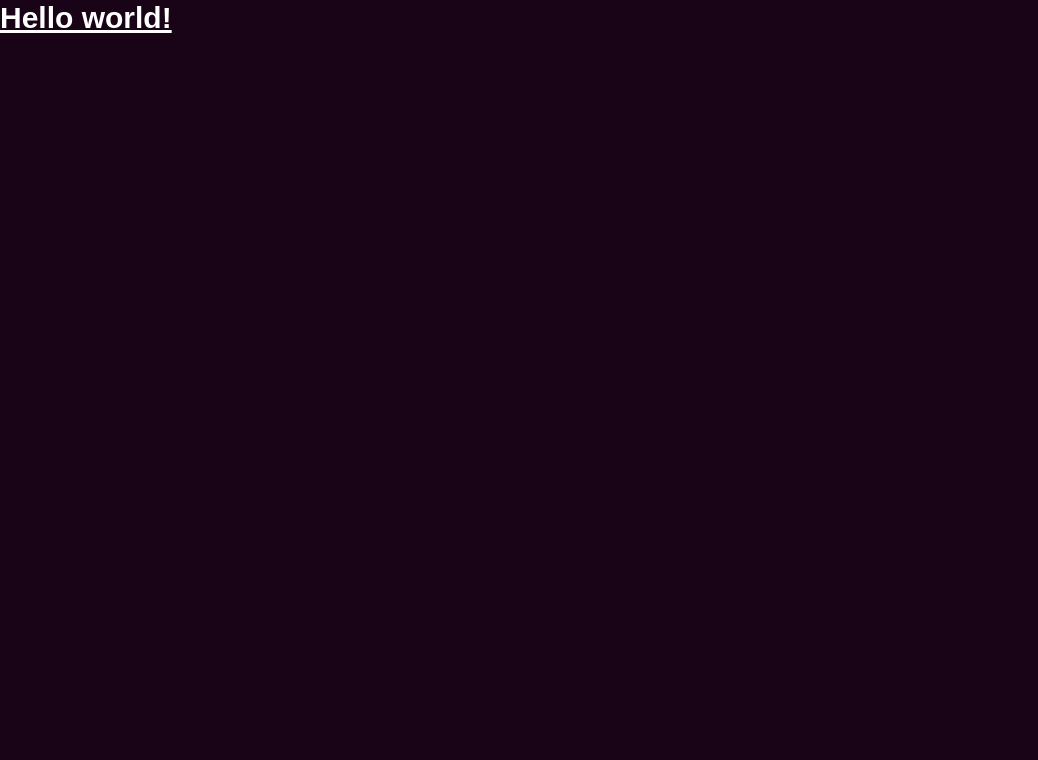
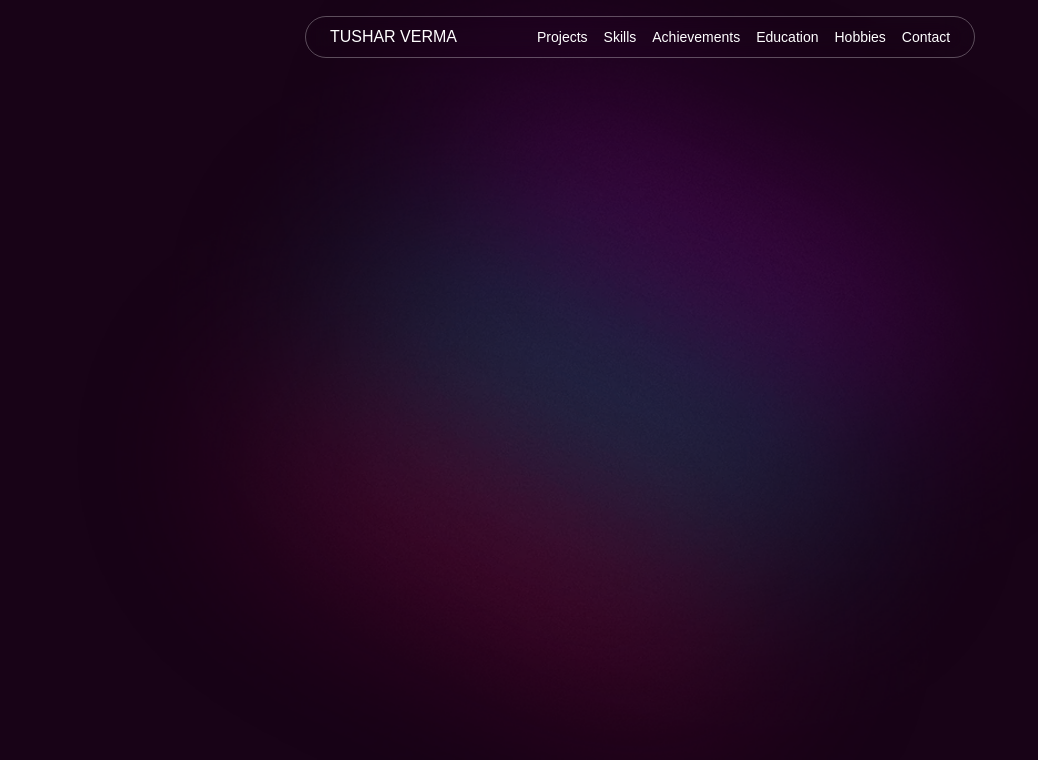
Before and after one commit to gitboytushar/PortfolioWithReactJS, a React (Vite) app: page / in a window 1280 px wide. Shown: the top 760 px of the page, without its empty margins (0-1038 px from the left). Built offline with nearby package versions, Linux system fonts and the light colour scheme; a web font is replaced by a local one.

Commit message:
navbar component build complete

```diff
--- a/package.json
+++ b/package.json
@@ -10,6 +10,7 @@
     "preview": "vite preview"
   },
   "dependencies": {
+    "@remixicon/react": "^4.3.0",
     "gsap": "^3.12.5",
     "react": "^18.3.1",
     "react-dom": "^18.3.1"
--- a/src/App.jsx
+++ b/src/App.jsx
@@ -1,12 +1,14 @@
 import React from 'react'
+import Navbar from './components/Navbar'
 
 const App = () => {
   return (
-    <div>
-      <h1 className="text-3xl font-bold underline">
-        Hello world!
-      </h1>
-    </div>
+    <main className='mx-auto max-w-7xl overflow-x-hidden antialiased'>
+      <div className='bg-image fixed inset-0 bg-cover bg-fixed bg-center'></div>
+      <div className='relative z-10'>
+        <Navbar />
+      </div>
+    </main>
   )
 }
 
--- /dev/null
+++ b/src/components/Navbar.jsx
@@ -0,0 +1,102 @@
+import { RiCloseLine, RiMenu3Line } from '@remixicon/react'
+import { useState } from 'react'
+import { NAVIGATION_LINKS } from '../constants/index'
+
+const Navbar = () => {
+  const [isMobileMenuOpen, setIsMobileMenuOpen] = useState(false)
+
+  const toggleMobileMenu = () => {
+    setIsMobileMenuOpen(!isMobileMenuOpen)
+  }
+
+  const handleLinkClick = (e, href) => {
+    e.preventDefault()
+
+    const targetElement = document.querySelector(href)
+    if (targetElement) {
+      const offset = -85
+      const elementPosition = targetElement.getBoundingClientRect().top
+      const offsetPosition = elementPosition + window.scrollY + offset
+
+      window.scrollTo({
+        top: offsetPosition,
+        behavior: 'smooth'
+      })
+    }
+    setIsMobileMenuOpen(false)
+  }
+
+  return (
+    <div>
+      <nav className='fixed left-0 right-0 z-50 lg:top-4'>
+        {/* Desktop Menu */}
+        <div className='mx-auto hidden w-fit px-6 items-center justify-center rounded-full border border-white/30 py-2 backdrop-blur-lg lg:flex'>
+          <div className='flex items-center justify-between gap-20'>
+            <div>
+              <a href='/'>
+                <span className='uppercase'>Tushar Verma</span>
+              </a>
+            </div>
+            <div>
+              <ul className='flex items-center gap-4'>
+                {NAVIGATION_LINKS.map((item, index) => (
+                  <li key={index}>
+                    <a
+                      className='text-sm hover:text-stone-300'
+                      href={item.href}
+                      onClick={e => handleLinkClick(e, item.href)}
+                    >
+                      {item.label}
+                    </a>
+                  </li>
+                ))}
+              </ul>
+            </div>
+          </div>
+        </div>
+
+        {/* Mobile Menu */}
+        <div className='py-2 backdrop-blur-md lg:hidden'>
+          <div className='flex items-center justify-between px-2'>
+            <div>
+              <a href='#'>
+                <span className='uppercase'>Tushar Verma</span>
+              </a>
+            </div>
+            <div className='flex items-center'>
+              <button
+                className='focus:outline-none lg:hidden'
+                onClick={toggleMobileMenu}
+                aria-label={isMobileMenuOpen ? 'Close Menu' : 'Open Menu'}
+              >
+                {isMobileMenuOpen ? (
+                  <RiCloseLine className='m-1 h-6 w-5' />
+                ) : (
+                  <RiMenu3Line className='m-1 h-6 w-5' />
+                )}
+              </button>
+            </div>
+          </div>
+          {/* menu options */}
+          {isMobileMenuOpen && (
+            <ul className='my-4 mx-4 flex flex-col gap-6 backdrop-blur-md'>
+              {NAVIGATION_LINKS.map((item, index) => (
+                <li key={index}>
+                  <a
+                    href={item.href}
+                    className='block w-full text-lg'
+                    onClick={e => handleLinkClick(e, item.href)}
+                  >
+                    {item.label}
+                  </a>
+                </li>
+              ))}
+            </ul>
+          )}
+        </div>
+      </nav>
+    </div>
+  )
+}
+
+export default Navbar
--- a/src/constants/index.jsx
+++ b/src/constants/index.jsx
@@ -1,197 +1,199 @@
-import project1 from "../assets/project1.webp";
-import project2 from "../assets/project2.webp";
-import project3 from "../assets/project3.webp";
-import project4 from "../assets/project4.webp";
-import project5 from "../assets/project5.webp";
-import project6 from "../assets/project6.webp";
-import personImage from "../assets/testimonial.webp";
+import project1 from '../assets/project1.webp'
+import project2 from '../assets/project2.webp'
+import project3 from '../assets/project3.webp'
+import project4 from '../assets/project4.webp'
+import project5 from '../assets/project5.webp'
+import project6 from '../assets/project6.webp'
+import personImage from '../assets/testimonial.webp'
 
 import {
   RiHtml5Line,
   RiCss3Line,
   RiJavascriptLine,
   RiReactjsLine,
-  RiNodeTree,
-} from "@remixicon/react";
+  RiNodeTree
+} from '@remixicon/react'
 import {
   RiDatabaseLine,
   RiCodeSSlashLine,
-  RiGitBranchLine,
-} from "@remixicon/react";
+  RiGitBranchLine
+} from '@remixicon/react'
 
 export const NAVIGATION_LINKS = [
-  { label: "Projects", href: "#projects" },
-  { label: "Skills", href: "#skills" },
-  { label: "Work Experience", href: "#work" },
-  { label: "Education", href: "#education" },
-  { label: "Contact", href: "#contact" },
-];
+  { label: 'Projects', href: '#projects' },
+  { label: 'Skills', href: '#skills' },
+  // { label: "Work Experience", href: "#work" },
+  { label: 'Achievements', href: '#achievements' },
+  { label: 'Education', href: '#education' },
+  { label: 'Hobbies', href: '#hobbies' },
+  { label: 'Contact', href: '#contact' }
+]
 
 export const PROFILE = {
-  name: "David Stones",
-  role: "Full Stack Developer",
+  name: 'David Stones',
+  role: 'Full Stack Developer',
   subheading:
-    "With 10 years of full-stack development experience, I build efficient, scalable web applications. Not on the job hunt, but always curious about interesting projects.",
-};
+    'With 10 years of full-stack development experience, I build efficient, scalable web applications. Not on the job hunt, but always curious about interesting projects.'
+}
 
 export const PROJECTS = [
   {
     id: 1,
-    title: "E-commerce Website",
+    title: 'E-commerce Website',
     description:
-      "A full-featured e-commerce website built with React and Node.js. It includes user authentication, product management, and an integrated payment gateway.",
-    techStack: ["React", "Node.js", "Express", "MongoDB"],
+      'A full-featured e-commerce website built with React and Node.js. It includes user authentication, product management, and an integrated payment gateway.',
+    techStack: ['React', 'Node.js', 'Express', 'MongoDB'],
     imgSrc: project1,
-    link: "https://example-ecommerce.com",
+    link: 'https://example-ecommerce.com'
   },
   {
     id: 2,
-    title: "Social Media App",
+    title: 'Social Media App',
     description:
-      "A real-time social media app with chat, notifications, and a customizable profile page. Built with React, Firebase, and Redux for state management.",
-    techStack: ["React", "Firebase", "Redux"],
+      'A real-time social media app with chat, notifications, and a customizable profile page. Built with React, Firebase, and Redux for state management.',
+    techStack: ['React', 'Firebase', 'Redux'],
     imgSrc: project2,
-    link: "https://example-socialapp.com",
+    link: 'https://example-socialapp.com'
   },
   {
     id: 3,
-    title: "Portfolio Website",
+    title: 'Portfolio Website',
     description:
-      "A personal portfolio website showcasing projects and skills. Fully responsive and optimized for performance.",
-    techStack: ["Next.js", "Tailwind CSS"],
+      'A personal portfolio website showcasing projects and skills. Fully responsive and optimized for performance.',
+    techStack: ['Next.js', 'Tailwind CSS'],
     imgSrc: project3,
-    link: "https://myportfolio.com",
+    link: 'https://myportfolio.com'
   },
   {
     id: 4,
-    title: "Blog Platform",
+    title: 'Blog Platform',
     description:
-      "A blogging platform with a content management system, user authentication, and an intuitive editor.",
-    techStack: ["Ruby on Rails", "PostgreSQL", "Tailwind CSS"],
+      'A blogging platform with a content management system, user authentication, and an intuitive editor.',
+    techStack: ['Ruby on Rails', 'PostgreSQL', 'Tailwind CSS'],
     imgSrc: project4,
-    link: "https://example-blogplatform.com",
+    link: 'https://example-blogplatform.com'
   },
   {
     id: 5,
-    title: "Task Management App",
+    title: 'Task Management App',
     description:
-      "A task management tool with user authentication, reminders, and collaboration features.",
-    techStack: ["Angular", "Firebase", "Material UI"],
+      'A task management tool with user authentication, reminders, and collaboration features.',
+    techStack: ['Angular', 'Firebase', 'Material UI'],
     imgSrc: project5,
-    link: "https://example-taskapp.com",
+    link: 'https://example-taskapp.com'
   },
   {
     id: 6,
-    title: "Online Learning Platform",
+    title: 'Online Learning Platform',
     description:
-      "An e-learning platform offering video courses, quizzes, and progress tracking for students.",
-    techStack: ["Vue.js", "Node.js", "MongoDB", "Express"],
+      'An e-learning platform offering video courses, quizzes, and progress tracking for students.',
+    techStack: ['Vue.js', 'Node.js', 'MongoDB', 'Express'],
     imgSrc: project6,
-    link: "https://example-learningplatform.com",
-  },
-];
+    link: 'https://example-learningplatform.com'
+  }
+]
 
 export const SKILLS = [
   {
-    name: "HTML5",
-    icon: <RiHtml5Line className="text-orange-600" />,
+    name: 'HTML5',
+    icon: <RiHtml5Line className='text-orange-600' />
   },
   {
-    name: "CSS3",
-    icon: <RiCss3Line className="text-blue-500" />,
+    name: 'CSS3',
+    icon: <RiCss3Line className='text-blue-500' />
   },
   {
-    name: "JavaScript",
-    icon: <RiJavascriptLine className="text-yellow-500" />,
+    name: 'JavaScript',
+    icon: <RiJavascriptLine className='text-yellow-500' />
   },
   {
-    name: "React",
-    icon: <RiReactjsLine className="text-blue-400" />,
+    name: 'React',
+    icon: <RiReactjsLine className='text-blue-400' />
   },
   {
-    name: "Node.js",
-    icon: <RiNodeTree className="text-green-500" />,
+    name: 'Node.js',
+    icon: <RiNodeTree className='text-green-500' />
   },
   {
-    name: "MongoDB",
-    icon: <RiDatabaseLine className="text-green-600" />,
+    name: 'MongoDB',
+    icon: <RiDatabaseLine className='text-green-600' />
   },
   {
-    name: "Tailwind CSS",
-    icon: <RiCodeSSlashLine className="text-teal-400" />,
+    name: 'Tailwind CSS',
+    icon: <RiCodeSSlashLine className='text-teal-400' />
   },
   {
-    name: "GraphQL",
-    icon: <RiGitBranchLine className="text-pink-400" />,
-  },
-];
+    name: 'GraphQL',
+    icon: <RiGitBranchLine className='text-pink-400' />
+  }
+]
 
 export const EXPERIENCES = [
   {
-    yearRange: "2023 - Present",
-    role: "Senior Full Stack Developer",
-    company: "Google Inc.",
+    yearRange: '2023 - Present',
+    role: 'Senior Full Stack Developer',
+    company: 'Google Inc.',
     description:
-      "Led a team in developing and maintaining web applications using JavaScript, React.js, and Node.js. Implemented RESTful APIs and integrated with MongoDB databases. Collaborated with stakeholders to define project requirements and timelines.",
-    techStack: ["Javascript", "React.js", "Next.js", "MongoDB"],
+      'Led a team in developing and maintaining web applications using JavaScript, React.js, and Node.js. Implemented RESTful APIs and integrated with MongoDB databases. Collaborated with stakeholders to define project requirements and timelines.',
+    techStack: ['Javascript', 'React.js', 'Next.js', 'MongoDB']
   },
   {
-    yearRange: "2022 - 2023",
-    role: "Frontend Developer",
-    company: "Adobe",
+    yearRange: '2022 - 2023',
+    role: 'Frontend Developer',
+    company: 'Adobe',
     description:
-      "Designed and developed user interfaces for web applications using Next.js and React. Worked closely with backend developers to integrate frontend components with Node.js APIs. Implemented responsive designs and optimized frontend performance.",
-    techStack: ["HTML", "CSS", "Vue.js", "MySQL"],
+      'Designed and developed user interfaces for web applications using Next.js and React. Worked closely with backend developers to integrate frontend components with Node.js APIs. Implemented responsive designs and optimized frontend performance.',
+    techStack: ['HTML', 'CSS', 'Vue.js', 'MySQL']
   },
   {
-    yearRange: "2021 - 2022",
-    role: "Full Stack Developer",
-    company: "Facebook",
+    yearRange: '2021 - 2022',
+    role: 'Full Stack Developer',
+    company: 'Facebook',
     description:
-      "Developed and maintained web applications using JavaScript, React.js, and Node.js. Designed and implemented RESTful APIs for data communication. Collaborated with cross-functional teams to deliver high-quality software products on schedule.",
-    techStack: ["Python", "Svelte", "Three.js", "Postgres"],
+      'Developed and maintained web applications using JavaScript, React.js, and Node.js. Designed and implemented RESTful APIs for data communication. Collaborated with cross-functional teams to deliver high-quality software products on schedule.',
+    techStack: ['Python', 'Svelte', 'Three.js', 'Postgres']
   },
   {
-    yearRange: "2020 - 2021",
-    role: "Software Engineer",
-    company: "PayPal",
+    yearRange: '2020 - 2021',
+    role: 'Software Engineer',
+    company: 'PayPal',
     description:
-      "Contributed to the development of web applications using JavaScript, React.js, and Node.js. Managed databases and implemented data storage solutions using MongoDB. Worked closely with product managers to prioritize features and enhancements.",
-    techStack: ["Ruby", "Rails", "PHP", "SQLite"],
-  },
-];
+      'Contributed to the development of web applications using JavaScript, React.js, and Node.js. Managed databases and implemented data storage solutions using MongoDB. Worked closely with product managers to prioritize features and enhancements.',
+    techStack: ['Ruby', 'Rails', 'PHP', 'SQLite']
+  }
+]
 
 export const EDUCATION = [
   {
     id: 1,
-    degree: "Bachelor of Science in Computer Science",
-    institution: "Stanford University",
-    duration: "2012 - 2016",
+    degree: 'Bachelor of Science in Computer Science',
+    institution: 'Stanford University',
+    duration: '2012 - 2016',
     description:
-      "Graduated with honors in Computer Science, focusing on algorithms, data structures, and web development. Completed a capstone project on scalable cloud architectures.",
+      'Graduated with honors in Computer Science, focusing on algorithms, data structures, and web development. Completed a capstone project on scalable cloud architectures.'
   },
   {
     id: 2,
-    degree: "Master of Science in Software Engineering",
-    institution: "MIT",
-    duration: "2016 - 2018",
+    degree: 'Master of Science in Software Engineering',
+    institution: 'MIT',
+    duration: '2016 - 2018',
     description:
-      "Focused on advanced software engineering concepts, system design, and AI technologies. Completed a thesis on machine learning applications in real-time data processing.",
+      'Focused on advanced software engineering concepts, system design, and AI technologies. Completed a thesis on machine learning applications in real-time data processing.'
   },
   {
     id: 3,
-    degree: "Certified React Developer",
-    institution: "Udacity Nanodegree",
-    duration: "2019",
+    degree: 'Certified React Developer',
+    institution: 'Udacity Nanodegree',
+    duration: '2019',
     description:
-      "Earned a certification in advanced React.js development, including hooks, context API, and performance optimization.",
-  },
-];
+      'Earned a certification in advanced React.js development, including hooks, context API, and performance optimization.'
+  }
+]
 
 export const TESTIMONIAL = {
-  name: "Sarah Doe",
-  title: "CEO, TechCorp",
+  name: 'Sarah Doe',
+  title: 'CEO, TechCorp',
   quote:
-    "Working with David was a game-changer. His expertise in full-stack development helped us scale our product with ease. His attention to detail and passion for quality are unmatched.",
-  image: personImage,
-};
+    'Working with David was a game-changer. His expertise in full-stack development helped us scale our product with ease. His attention to detail and passion for quality are unmatched.',
+  image: personImage
+}
```
Also changed, not shown: src/components/Hero.jsx (added, +7 -0 lines), 1 other file (tests, documents, lock files or other folders).
